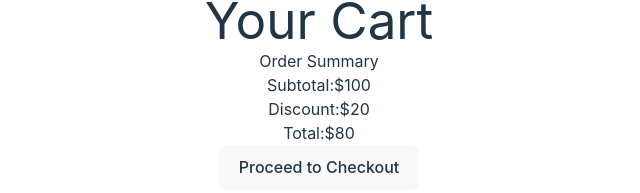
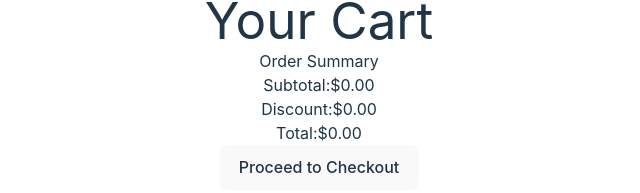
Before and after one commit to mohamedAdhamc/reactShop, a React (Vite) app: page /cart in a window 1280 px wide. Shown: the part 361-554 px from the top of the page, without its empty margins (321-961 px from the left). Built offline with nearby package versions, Linux system fonts and the light colour scheme.

Commit message:
calculate summary

```diff
--- a/src/components/cart-page-components/CartPage.jsx
+++ b/src/components/cart-page-components/CartPage.jsx
@@ -2,9 +2,20 @@ import React from 'react';
 import CartItems from './CartItems';
 import OrderSummary from './OrderSummary';
 import CheckoutButton from './CheckoutButton';
+import products from '../../data/products';
 
 const CartPage = ({cartItemIds, setCartItemIds}) => {
   // Fetch cart data and store it in a state
+  const cartItems = products.filter((item) => {return cartItemIds.includes(item.id)})
+  let subtotal = 0;
+  let discount = 0;
+  let total = 0;
+
+  cartItems.map((item) => {
+    subtotal += item.price;
+    discount += item.discount * 0.01 * item.price;
+    total += (100 - item.discount) * 0.01 * item.price;
+  })
 
   return (
     <div className=" bg-gray-50 shadow-md rounded-lg overflow-hidden">
@@ -16,9 +27,9 @@ const CartPage = ({cartItemIds, setCartItemIds}) => {
             {/* Render other components related to cart items */}
           </div>
           <div className="w-full md:w-1/3">
-            <OrderSummary subtotal={100} discount={20} total={80} />
+            <OrderSummary subtotal={subtotal.toFixed(2)} discount={discount.toFixed(2)} total={total.toFixed(2)} />
             {/* Render other components related to order summary */}
-            <CheckoutButton />
+            <CheckoutButton cartItemIds={cartItemIds}/>
           </div>
         </div>
       </div>
--- a/src/components/cart-page-components/OrderSummary.jsx
+++ b/src/components/cart-page-components/OrderSummary.jsx
@@ -1,5 +1,5 @@
+const OrderSummary = ({ subtotal, discount, total }) => {
 
-const OrderSummary = ({ subtotal, discount, total }) => {
   return (
     <div className=" bg-gray-200 p-4 rounded-md">
       <h2 className="text-lg font-bold mb-4">Order Summary</h2>
```
Also changed, not shown: src/components/cart-page-components/CartItems.jsx (+0 -22 lines).
